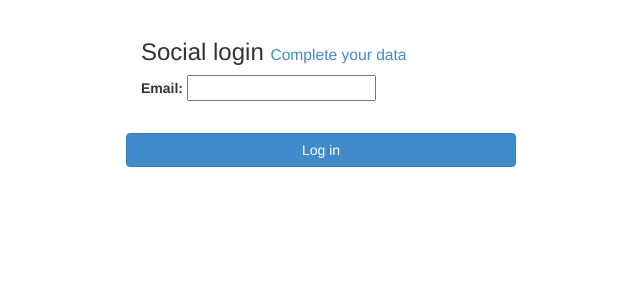
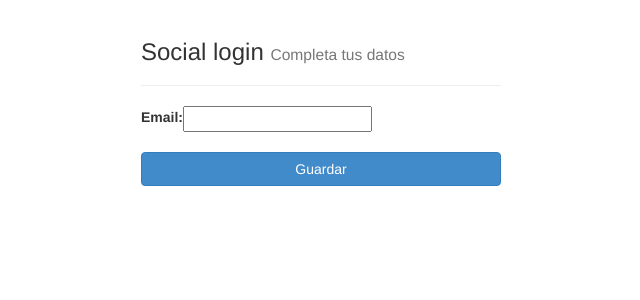
Before and after one commit to fierroformo/socialregister, a Django app: template app/templates/users/complete_data.html in a window 1280 px wide. Shown: the part 51-351 px from the top of the page, without its empty margins (319-959 px from the left). Run offline with Django 3.2, Linux system fonts and the light colour scheme; the template is opened without the code that fills it: values that come from a table or form of the project are taken from there, others are empty; parts of the project's set-up code (start-up, migrations or seed data) failed here and were passed over; some libraries are stand-ins or nearby versions.

Commit message:
Adds complete data view and email validation

```diff
--- a/app/socialregister/users/forms.py
+++ b/app/socialregister/users/forms.py
@@ -3,9 +3,17 @@ from django import forms
 from socialregister.users.models import User
 
 
-class CompleteDataForm(forms.Form):
-    email = forms.CharField()
+class CompleteDataForm(forms.ModelForm):
 
+    class Meta:
+        model = User
+        fields = ['email']
+
+    def clean_email(self):
+        email = self.cleaned_data.get('email')
+        if email and User.objects.filter(email=email).count():
+            raise forms.ValidationError(u'Email addresses must be unique.')
+        return email
 
 class RegisterForm(forms.ModelForm):
     confirm_password = forms.CharField(widget=forms.PasswordInput())
--- a/app/templates/users/complete_data.html
+++ b/app/templates/users/complete_data.html
@@ -4,16 +4,16 @@
 
 {% block content %}
     <div class="col-md-4 col-md-offset-4">
-        <form class="form-horizontal" method='POST'>
-            <h3>Social login <span class="small"><a href="{% url 'users:register' %}">Complete your data</a></span></h3>
+        <form class="form custom-form" method='POST'>
+            <h3>Social login <span class="small">Completa tus datos</a></span></h3>
             {% csrf_token %}
-            {% for error in form.non_field_errors %}
-                <div class="alert alert-warning">{{ error }}</div>
-            {% endfor %}
-            {{ form.as_p }}
+            <hr/>
+            <table>
+                {{ form.as_table }}
+            </table>
             <br/>
             <div class="form-group">
-                <input type="submit" class="btn btn-primary btn-block" value="Log in" />
+                <input type="submit" class="btn btn-primary btn-block" value="Guardar" />
             </div>
         </form>
     </div>
```
Also changed, not shown: app/socialregister/users/views.py (+9 -1 lines), README.md.
